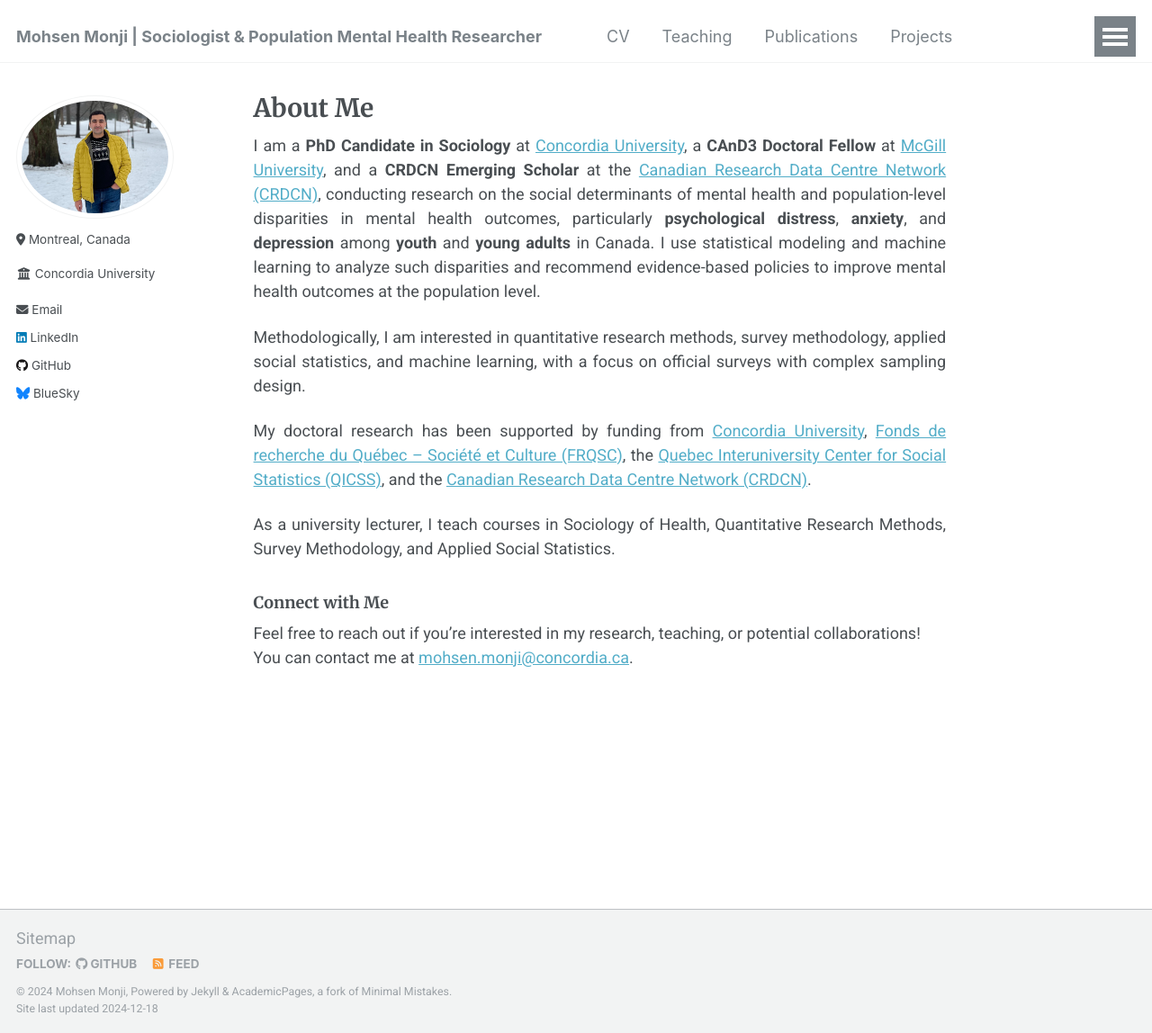
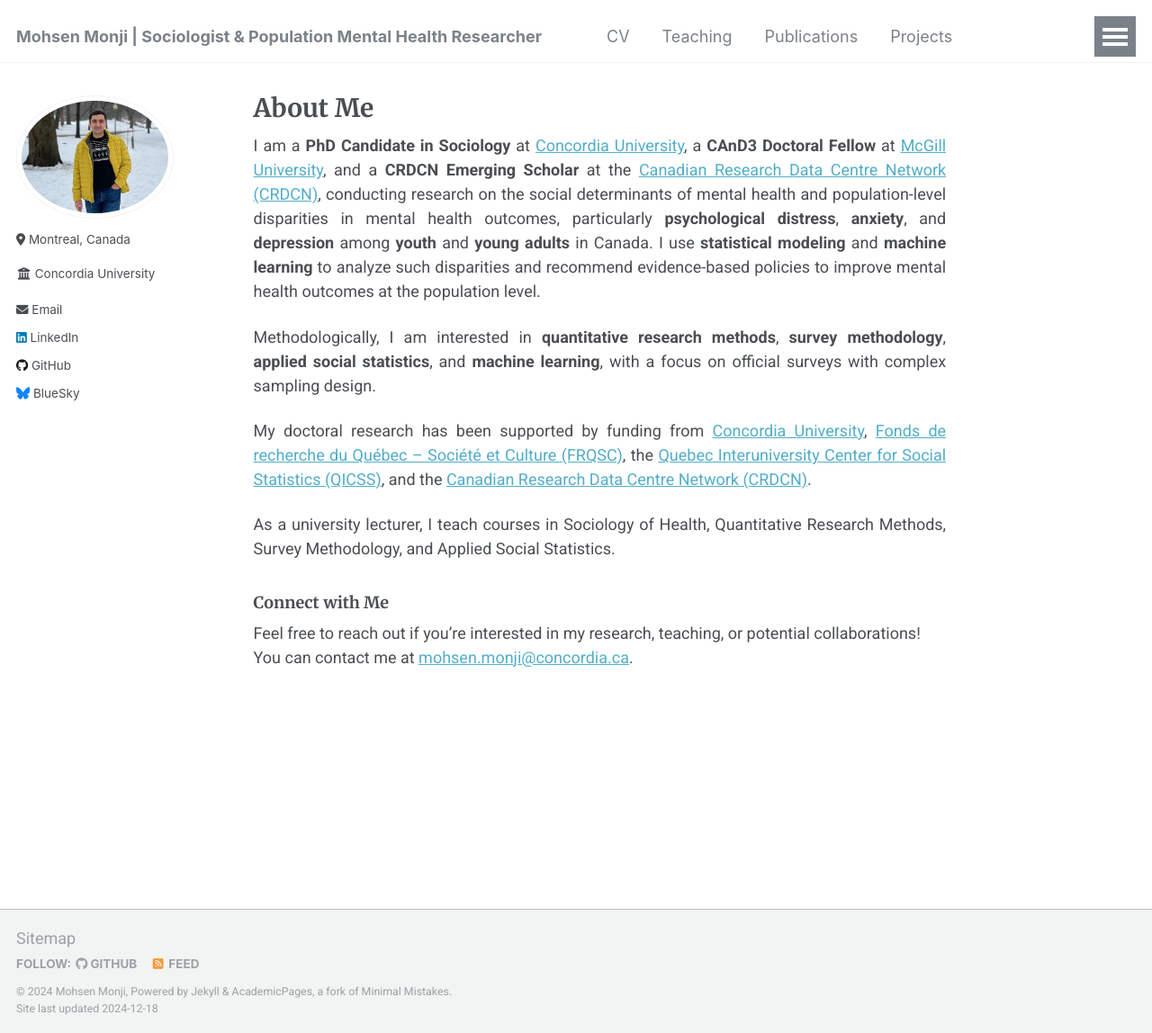
Before and after one commit to Mohsnmonji/mohsnmonji.github.io, a Jekyll site: the page built from _pages/about.md, in a window 1280 px wide and 1148 px high. Shown: the whole window at 90% size. Built offline with Jekyll 4.4.1, drawn with Linux system fonts in a browser that asks for light colours.

```diff
--- a/_pages/about.md
+++ b/_pages/about.md
@@ -10,9 +10,9 @@ redirect_from:
 ---
 
 
-I am a **PhD Candidate in Sociology** at [Concordia University](https://www.concordia.ca/artsci/sociology-anthropology.html), a **CAnD3 Doctoral Fellow** at [McGill University](https://www.mcgill.ca/cand3/our-people/fellows-2024-25), and a **CRDCN Emerging Scholar** at the [Canadian Research Data Centre Network (CRDCN)](https://crdcn.ca), conducting research on the social determinants of mental health and population-level disparities in mental health outcomes, particularly **psychological distress**, **anxiety**, and **depression** among **youth** and **young adults** in Canada. I use statistical modeling and machine learning to analyze such disparities and recommend evidence-based policies to improve mental health outcomes at the population level.
+I am a **PhD Candidate in Sociology** at [Concordia University](https://www.concordia.ca/artsci/sociology-anthropology.html), a **CAnD3 Doctoral Fellow** at [McGill University](https://www.mcgill.ca/cand3/our-people/fellows-2024-25), and a **CRDCN Emerging Scholar** at the [Canadian Research Data Centre Network (CRDCN)](https://crdcn.ca), conducting research on the social determinants of mental health and population-level disparities in mental health outcomes, particularly **psychological distress**, **anxiety**, and **depression** among **youth** and **young adults** in Canada. I use **statistical modeling** and **machine learning** to analyze such disparities and recommend evidence-based policies to improve mental health outcomes at the population level.
 
-Methodologically, I am interested in quantitative research methods, survey methodology, applied social statistics, and machine learning, with a focus on official surveys with complex sampling design.
+Methodologically, I am interested in **quantitative research methods**, **survey methodology**, **applied social statistics**, and **machine learning**, with a focus on official surveys with complex sampling design.
 
 My doctoral research has been supported by funding from [Concordia University](https://www.concordia.ca/artsci/sociology-anthropology.html), [Fonds de recherche du Québec – Société et Culture (FRQSC)](https://www.frq.gouv.qc.ca), the [Quebec Interuniversity Center for Social Statistics (QICSS)](https://www.ciqss.org), and the [Canadian Research Data Centre Network (CRDCN)](https://crdcn.ca).
 
```
